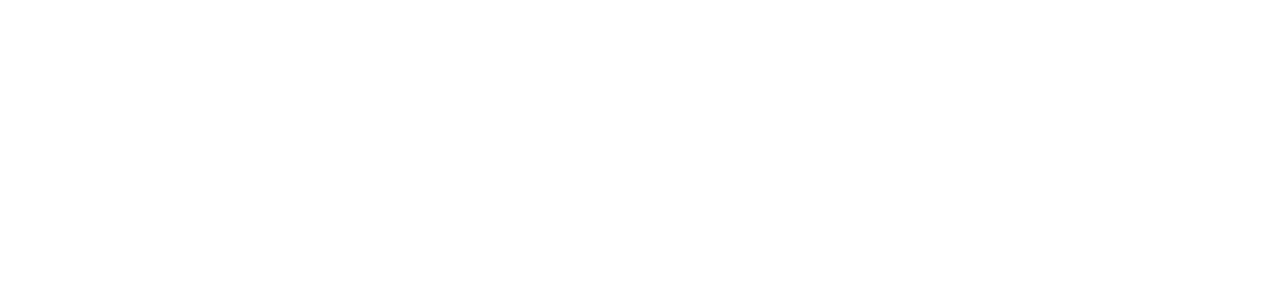
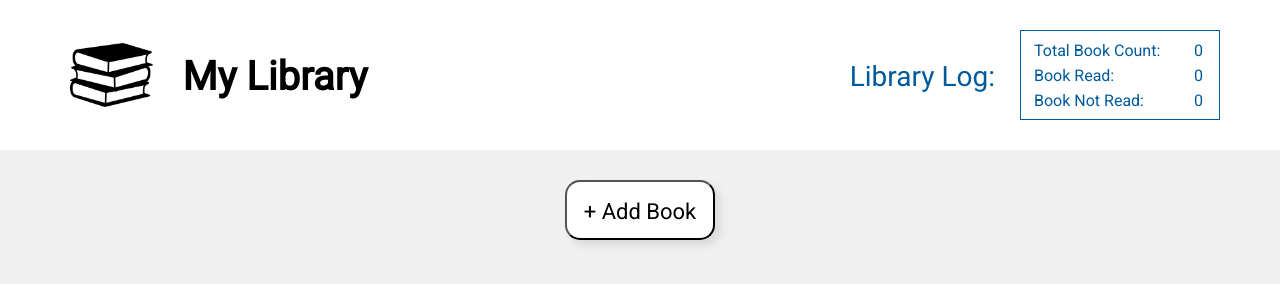
Before and after one commit to yunfeihit/Library, a plain HTML site: page index.html in a window 1280 px wide. Drawn offline with Linux system fonts and the light colour scheme.

Commit message:
submit progress 0915

```diff
--- a/index.html
+++ b/index.html
@@ -3,13 +3,72 @@
 <head>
     <meta charset="UTF-8">
     <meta name="viewport" content="width=device-width, initial-scale=1.0">
-    <title>Document</title>
+    <title>Library</title>
+    <script src="script.js" defer></script>
+    <link rel="stylesheet" href="styles.css">
+    <link rel="shortcut icon" href='imgs/library.png' type="image/x-icon">
+
 </head>
 <body>
 
-    <header>
+<!-- Whole Container -->
+    <div id="whole-container">
 
-    </header>
+<!-- Header -->
+        <div id="header">
+
+            <!-- Title Block -->
+            <div id="title-block">
+                <img src="imgs/books-stack-of-three.png" alt="books">
+                <p>My Library</p>
+            </div>
+
+
+            <!-- Book Count Block-->
+            <div id="count-block">
+                <p>Library Log:</p>
+                <table>
+                    <tr>
+                        <td>Total Book Count:</td>
+                        <td id="total-book-count">0</td>
+                    </tr>
+                    <tr>
+                        <td>Book Read:</td>
+                        <td id="read-book-count">0</td>
+                    </tr>
+                    <tr>
+                        <td>Book Not Read:</td>
+                        <td id="not-read-book-count">0</td>
+                    </tr>
+                </table>
+
+            </div>
+
+        </div>
+
+
+<!-- Main Part -->
+        <div id="main">
+
+
+    <!-- Add Book Button -->
+            <button id="add-book-btn">+ Add Book</button>
+
+
+    <!-- Set the 'Add Book Dialog' -->
+            <dialog id="add-book-dialog">
+                <form action="#" method="post">
+                    <caption>Add a new book</caption>
+                    <label for="">Book Name:</label>
+                    <input type="text" id="book-name-input" value="Harry Potter">
+
+
+
+
+
+
+                </form>
+            </dialog>
 
 
 
@@ -25,8 +84,18 @@
 
 
 
+        </div>
 
 
 
+
+
+
+
+
+
+
+    </div>
+
 </body>
 </html>
--- a/script.js
+++ b/script.js
@@ -0,0 +1,6 @@
+const dialog = document.getElementById('add-book-dialog');
+const addBookBtn = document.getElementById('add-book-btn');
+
+addBookBtn.addEventListener('click', () => {
+    dialog.showModal();
+})
--- /dev/null
+++ b/styles.css
@@ -0,0 +1,115 @@
+@font-face {
+    font-family: 'robotoregular';
+    src: url('fonts/roboto-variablefont_wdthwght-webfont.woff2') format('woff2'),
+         url('fonts/roboto-variablefont_wdthwght-webfont.woff') format('woff');
+    font-weight: normal;
+    font-style: normal;
+}
+
+:root {
+    --grey: rgb(240, 240, 240);
+    --blue: #005A9C
+}
+
+
+* {
+    box-sizing: border-box;
+    margin: 0;
+    padding: 0;
+    font-family: robotoregular;
+}
+
+#whole-container {
+    display: grid;
+    grid-template-rows: 150px 1fr;
+    height: 100vh;
+}
+
+
+/* Header Design */
+
+#header {
+    background-color: white;
+    box-shadow: 0 5px 15px rgba(0, 0, 0, 0.1);
+    display: flex;
+    justify-content: space-between;
+    align-items: center;
+    padding-left: 50px;
+    padding-right: 60px;
+}
+
+#title-block {
+    height: 100%;
+    display: flex;
+    align-items: center;
+    gap: 30px;
+
+}
+
+/* Header title */
+#title-block img {
+    height: 55%;
+    margin-left: 20px;
+}
+#title-block p {
+    font-size: 40px;
+    font-weight: 900;
+}
+
+/* Header count block */
+#count-block {
+    display: flex;
+    align-items: center;
+    gap: 25px;
+}
+
+#count-block p {
+    color: var(--blue);
+    font-size: 28px;
+}
+
+
+/* Header Table Design */
+
+caption {
+    font-size: 24px;
+    margin-bottom: 5px;
+}
+
+table {
+    border: 1px solid var(--blue);
+    width: 200px;
+    height: 90px;
+    padding: 6px;
+}
+
+table, td {
+    color: var(--blue);
+}
+
+td {
+    padding: 0px 5px 0px 5px;
+}
+
+/* Main Part Design */
+
+#main {
+    background-color: var(--grey);
+}
+
+button {
+    width: 150px;
+    height: 60px;
+    font-size: 22px;
+    border-radius: 15px;
+    background-color: white;
+    box-shadow: 5px 5px 8px rgba(0, 0, 0, 0.1);
+    display: block;
+    margin:30px auto 0 auto;
+}
+
+button:active {
+    transform: translateY(2px);
+    box-shadow: 5px 3px 6px rgba(0, 0, 0, 0.1);
+    background-color: #f0f0f0;
+}
```
Also changed, not shown: fonts/roboto-variablefont_wdthwght-webfont.woff (added), fonts/roboto-variablefont_wdthwght-webfont.woff2 (added), imgs/book_ribbon_24dp_E3E3E3_FILL0_wght400_GRAD0_opsz24.svg (added), imgs/books-stack-of-three.png (added), imgs/library.png (added).
